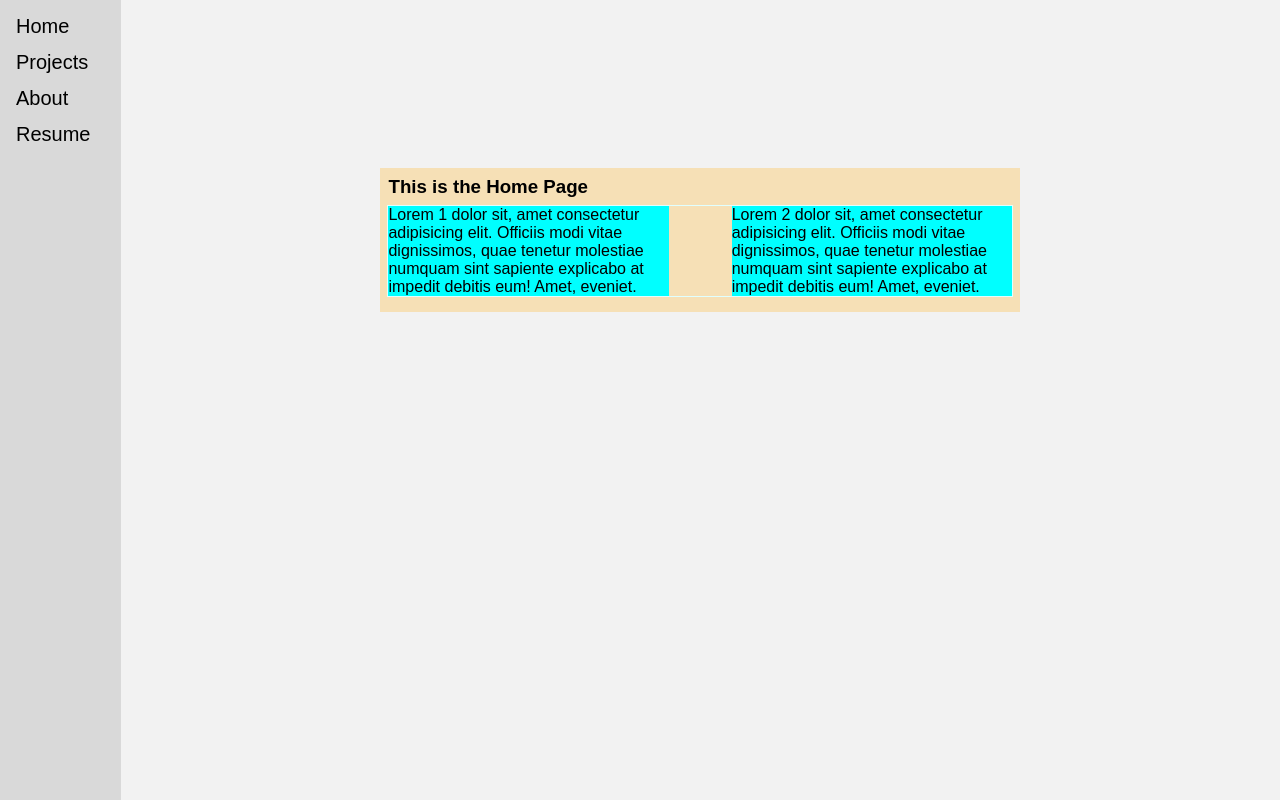
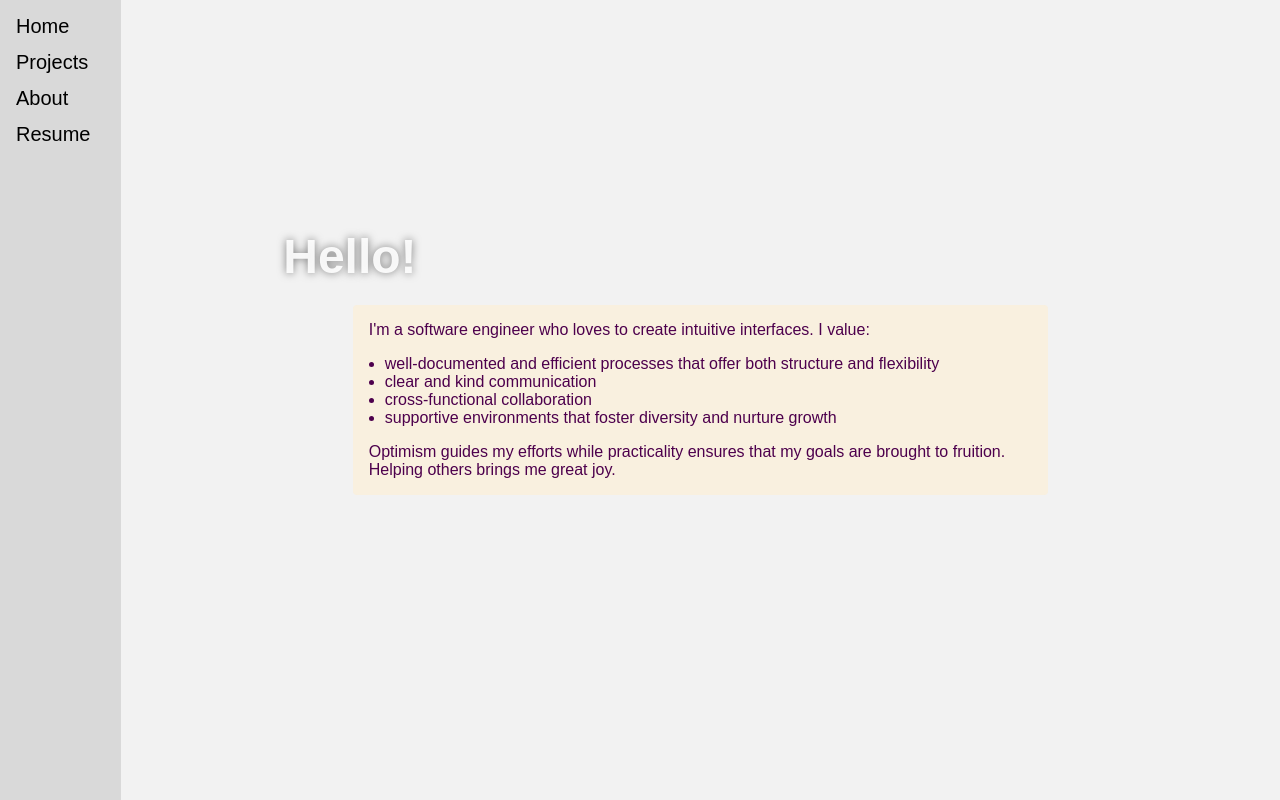
Before and after one commit to franco-ortega/portfolio-beta-01, a Next.js app: page / in a window 1280 px wide. Both pictures are taken after a click on the button "Welcome". Built offline with nearby package versions, Linux system fonts and the light colour scheme.

Commit message:
add Hello message and fix grid

```diff
--- a/components/home/Home.jsx
+++ b/components/home/Home.jsx
@@ -3,18 +3,24 @@ import styles from './Home.module.scss';
 const Home = () => {
   return (
     <div className={styles.Home}>
-      <h3>This is the Home Page</h3>
+      <h3>Hello!</h3>
+
       <div>
-        <p>
-          Lorem 1 dolor sit, amet consectetur adipisicing elit. Officiis modi
-          vitae dignissimos, quae tenetur molestiae numquam sint sapiente
-          explicabo at impedit debitis eum! Amet, eveniet.
-        </p>
-        <p>
-          Lorem 2 dolor sit, amet consectetur adipisicing elit. Officiis modi
-          vitae dignissimos, quae tenetur molestiae numquam sint sapiente
-          explicabo at impedit debitis eum! Amet, eveniet.
-        </p>
+        I&apos;m a software engineer who loves to create intuitive interfaces. I
+        value:
+        <ul>
+          <li>
+            well-documented and efficient processes that offer both structure
+            and flexibility
+          </li>
+          <li>clear and kind communication</li>
+          <li>cross-functional collaboration</li>
+          <li>
+            supportive environments that foster diversity and nurture growth
+          </li>
+        </ul>
+        Optimism guides my efforts while practicality ensures that my goals are
+        brought to fruition. Helping others brings me great joy.
       </div>
     </div>
   );
--- a/components/home/Home.module.scss
+++ b/components/home/Home.module.scss
@@ -1,20 +1,50 @@
+@use '../../styles/scss/' as *;
+
 .Home {
-  background-color: hsl(39, 100%, 50%, 0.25);
-  width: clamp(5rem, 80%, 40rem);
+  background-color: hsl(39, 100%, 90%, 0.5);
+  border-radius: 0.25rem;
   margin: auto;
-  padding: 0.5rem;
+  padding: 1rem;
 
-  & div {
-    outline: lightcyan solid 1px;
-    margin-block: 0.5rem;
-    display: flex;
-    justify-content: space-between;
-    gap: 0.25rem;
+  position: relative;
 
-    p {
-      background-color: aqua;
-      width: fit-content;
-      flex-basis: 45%;
+  h3 {
+    position: absolute;
+    top: -20%;
+    left: -10%;
+    font-size: 3rem;
+    color: hsl(0, 0%, 100%, 0.9);
+    text-shadow: 0 0 0.5rem hsl(0, 0%, 0%, 0.5);
+    z-index: -1;
+  }
+
+  div {
+    color: hsl(300, 100%, 15%);
+
+    ul {
+      padding-block: 1rem;
+      li {
+        list-style-type: disc;
+        margin-left: 1rem;
+      }
+    }
+  }
+
+  @include media-query(tablet) {
+    h3 {
+      top: -25%;
+    }
+  }
+
+  @include media-query(laptop) {
+    h3 {
+      top: -35%;
+    }
+  }
+
+  @include media-query(desktop) {
+    h3 {
+      top: -40%;
     }
   }
 }
--- a/components/layout/Layout.module.scss
+++ b/components/layout/Layout.module.scss
@@ -22,8 +22,9 @@
   }
 
   @include media-query(tablet) {
-    display: flex;
+    // display: flex;
     flex-direction: row;
-    align-items: center;
+    // align-items: center;
+    // justify-content: flex-start;
   }
 }
--- a/components/layoutInner/LayoutInner.module.scss
+++ b/components/layoutInner/LayoutInner.module.scss
@@ -2,22 +2,22 @@
 
 .LayoutInner {
   display: grid;
+  grid-template-columns: repeat(8, 1fr);
   grid-template-rows: repeat(2, 1fr);
-  // grid-template-rows: 2fr 1fr;
 
   & div {
+    grid-column: 2 / 8;
     grid-row: 1 / 3;
-    // grid-row: 1 / 2;
   }
 
   @include media-query(tablet) {
-    grid-template-columns: repeat(4, 1fr);
+    grid-template-columns: repeat(5, 1fr);
     grid-template-rows: repeat(5, 1fr);
 
     & div {
       // background-color: brown;
-      grid-column: 1 / 5;
-      grid-row: 2 / 3;
+      grid-column: 2 / 5;
+      grid-row: 1 / 6;
     }
     height: 100vh;
   }
```
